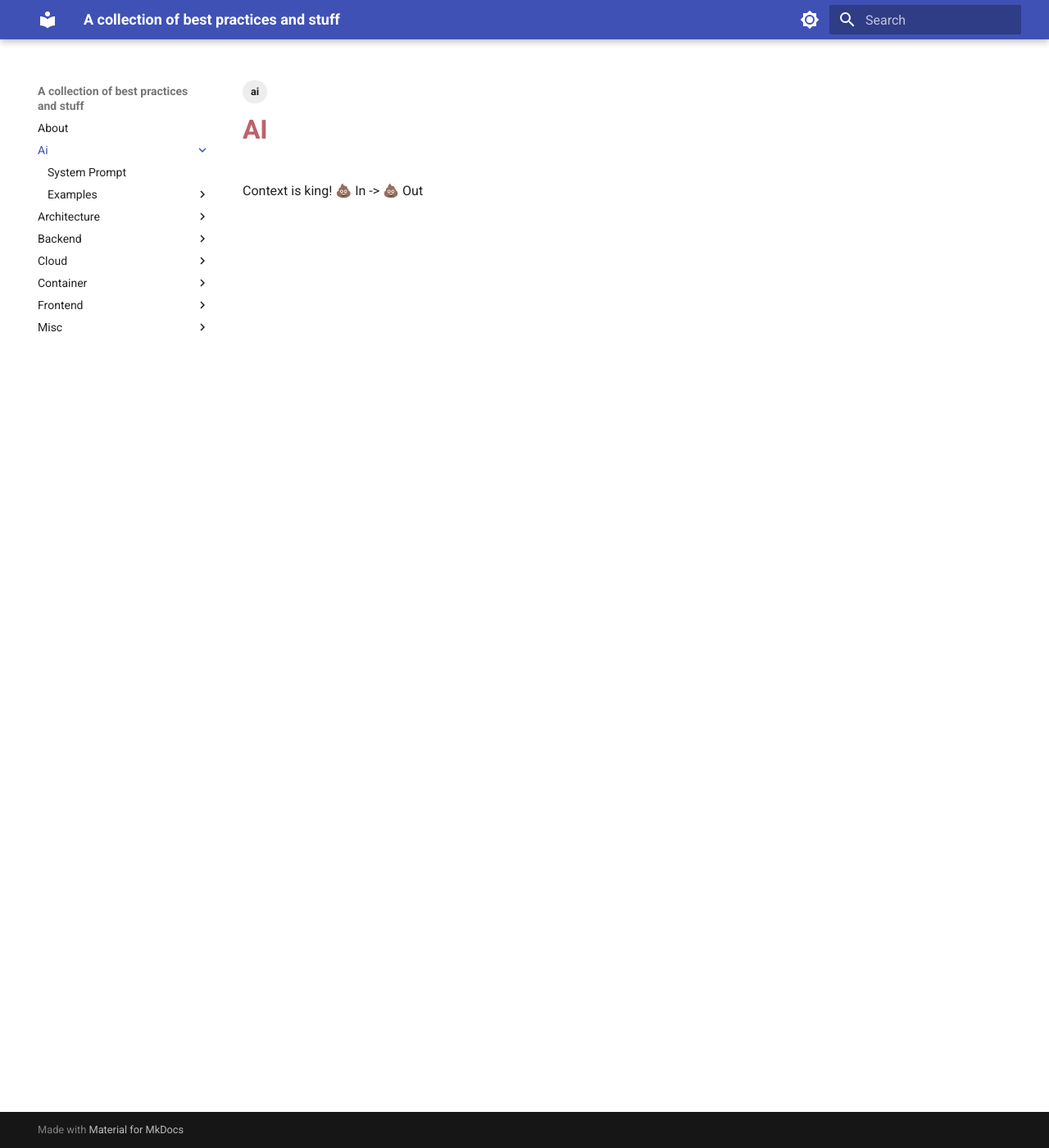
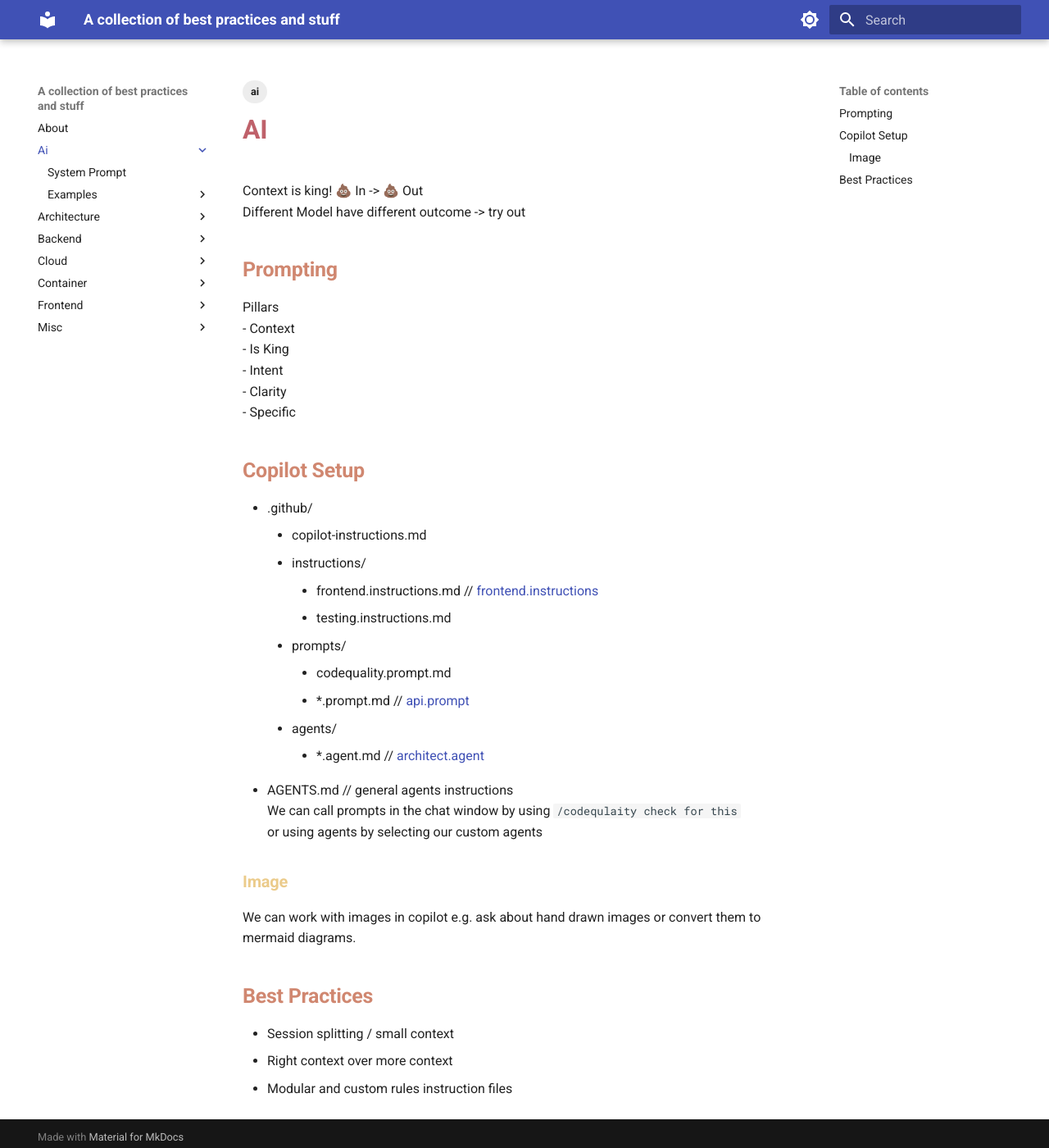
Before and after one commit to toeggel/ReadTheDocs, an MkDocs documentation site: the page built from docs/ai/index.md, in a window 1280 px wide and 1400 px high. Shown: the whole window at 82% size. Built offline with MkDocs 1.6.1 and Material for MkDocs 9.7.7, drawn with Linux system fonts in a browser that asks for light colours.

Commit message:
AI updates

```diff
--- a/docs/ai/index.md
+++ b/docs/ai/index.md
@@ -6,3 +6,39 @@ tags:
 # AI
 
 Context is king! 💩 In -> 💩 Out
+Different Model have different outcome -> try out
+
+## Prompting
+
+Pillars
+- Context
+	- Is King
+- Intent
+- Clarity
+- Specific
+
+## Copilot Setup
+
+- .github/
+	- copilot-instructions.md
+	- instructions/
+		- frontend.instructions.md // [frontend.instructions](examples/copilot-setup/frontend.instructions.md)
+		- testing.instructions.md
+	- prompts/
+		- codequality.prompt.md
+		- \*.prompt.md // [api.prompt](examples/copilot-setup/api.prompt.md)
+	- agents/
+		- \*.agent.md // [architect.agent](examples/copilot-setup/architect.agent.md)
+- AGENTS.md // general agents instructions
+We can call prompts in the chat window by using `/codequlaity check for this`
+or using agents by selecting our custom agents
+
+###  Image
+
+We can work with images in copilot e.g. ask about hand drawn images or convert them to mermaid diagrams.
+
+##  Best Practices
+
+- Session splitting / small context
+- Right context over more context
+- Modular and custom rules instruction files
```
Also changed, not shown: docs/ai/examples/copilot-setup/api.prompt.md (added, +18 -0 lines), docs/ai/examples/copilot-setup/architect.agent.md (added, +11 -0 lines), docs/ai/examples/copilot-setup/frontend.instructions.md (added, +21 -0 lines), docs/ai/examples/copilot-setup/plan.agent.md (added, +17 -0 lines), 1 other file.
